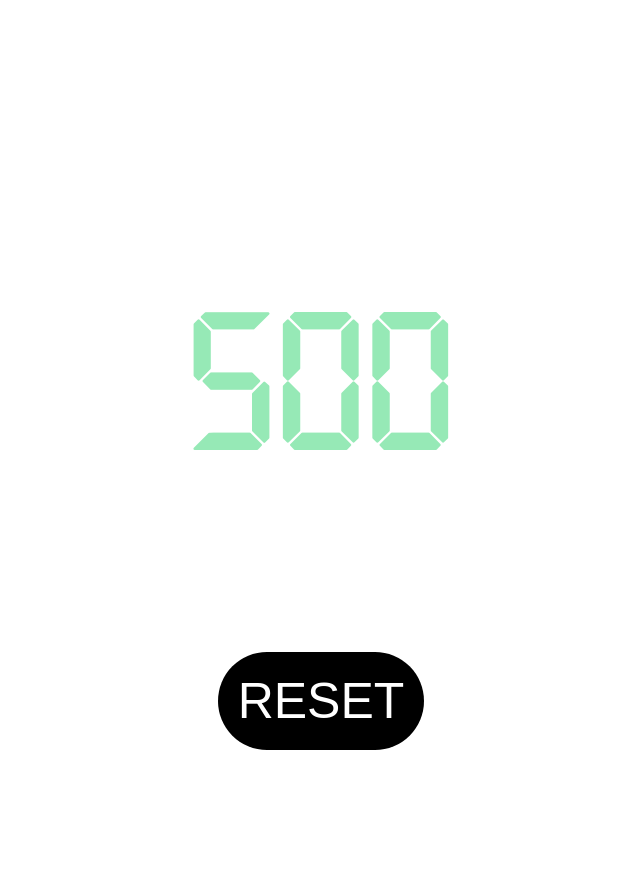
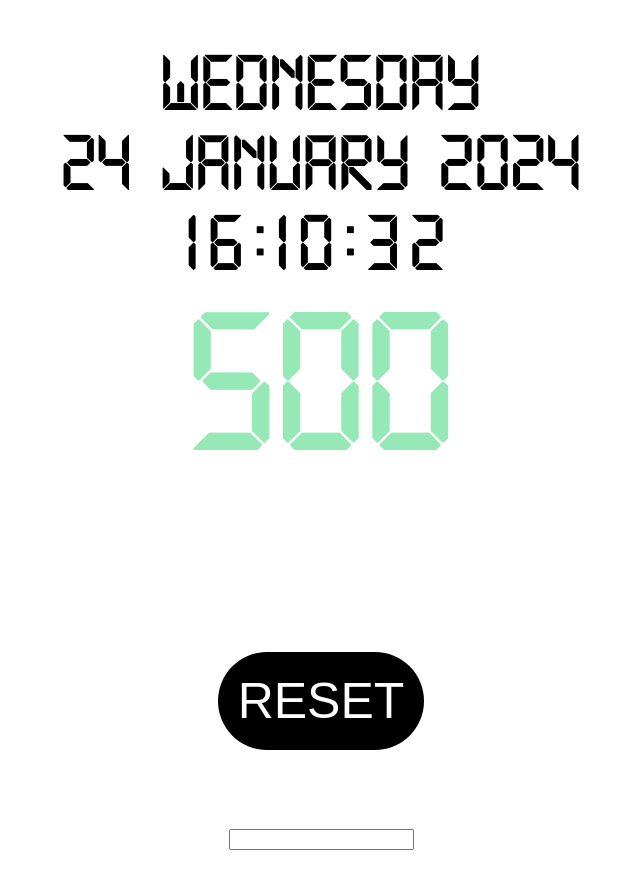
Before and after one commit to JackTiew/monthly-budget, a React (Create React App) app: page / in a window 1280 px wide. Shown: the top 888 px of the page, without its empty margins (319-959 px from the left). Before the commit the page ends 800 px from the top, so only its background shows below. Built offline with nearby package versions, Linux system fonts and the light colour scheme; the HTML template or start-up script is replaced by a standard one.

Commit message:
Complete.

```diff
--- a/src/App.js
+++ b/src/App.js
@@ -1,11 +1,15 @@
 import { useState, useEffect } from 'react'
 import { Constants } from './Constants';
+import CommonHelper from './CommonHelper';
 
 const DEFAULT_COUNT = 500;
 
 export default function App() {
 
   const [ count, setCount ] = useState(500);
+  const [ date , setDate ] = useState(new Date());
+  const [ isShowSessionCount , setIsShowSessionCount ] = useState(false);
+  const [ sessionCount, setSessionCount ] = useState(0);
 
   useEffect(() => {
     if (!localStorage.getItem('currentCount')) {
@@ -13,6 +17,15 @@ export default function App() {
       setCount(DEFAULT_COUNT);
     } else {
       setCount(localStorage.getItem('currentCount'));
+    }
+
+    let timer = setInterval(() => {
+      setDate(new Date());
+    }, 1000);
+
+    // Clean up code
+    return () => {
+      clearInterval(timer);
     }
   }, [])
 
@@ -22,7 +35,20 @@ export default function App() {
 
   const decrement = () => {
     setCount(count => count - 1);
+    setSessionCount(count => count + 1);
+
+    setIsShowSessionCount(true);
+    setTimeout(() => {
+      setIsShowSessionCount(false);
+      setSessionCount(0);
+    }, 10000);
   };
+
+  const updateCount = (e) => {
+    setCount(e.target.value);
+    setSessionCount(0);
+    setIsShowSessionCount(false);
+  }
 
   const reset = (e) => {
     e.stopPropagation();
@@ -49,12 +75,26 @@ export default function App() {
 
   return (
     <div className='container' onClick={decrement}>
+      <div className='timeSection'>
+        <div>{`${new CommonHelper().getDay(date.getDay())}`}</div>
+        <div>{`${new CommonHelper().getDate(date.getDate(), date.getMonth(), date.getFullYear())}`}</div>
+        <div style={{ letterSpacing: 10 }}>{`${new CommonHelper().getTime(date.getSeconds(), date.getMinutes(), date.getHours())}`}</div>
+      </div>
+      {
+        isShowSessionCount &&
+        <div className='sessionCount'>
+          -{sessionCount}
+        </div>
+      }
       <div className='count' style={{ color: getCountColor()}}>{count}</div>
       <div style={{ position: 'absolute', bottom: 50 }}>
         <button className='resetButton' onClick={reset}>
           RESET
         </button>
       </div>
+      <div className='countInput'>
+        <input type='number' onClick={e => e.stopPropagation()} onChange={updateCount}></input>
+      </div>
     </div>
   );
 }
--- /dev/null
+++ b/src/CommonHelper.js
@@ -0,0 +1,52 @@
+export default class CommonHelper {
+    getDay = (day) => {
+        switch(day) {
+            case 0: return 'SUNDAY';
+            case 1: return 'MONDAY';
+            case 2: return 'TUESDAY';
+            case 3: return 'WEDNESDAY';
+            case 4: return 'THURSDAY';
+            case 5: return 'FRIDAY';
+            case 6: return 'SATURDAY';
+            default: return '';
+        }
+    }
+
+    getDate = (day, month, year) => {
+        let monthString = '';
+        switch(month) {
+            case 0: monthString = 'January';
+                break;
+            case 1: monthString = 'FEBRUARY';
+                break;
+            case 2: monthString = 'MARCH';
+                break;
+            case 3: monthString = 'APRIL';
+                break;
+            case 4: monthString = 'MAY';
+                break;
+            case 5: monthString = 'JUNE';
+                break;
+            case 6: monthString = 'JULY';
+                break;
+            case 7: monthString = 'AUGUST';
+                break;
+            case 8: monthString = 'SEPTEMBER';
+                break;
+            case 9: monthString = 'OCTOBER';
+                break;
+            case 10: monthString = 'NOVEMBER';
+                break;
+            case 11: monthString = 'DECEMBER';
+                break;
+            default:
+                break;
+        }
+
+        return `${day} ${monthString} ${year}`;
+    }
+
+    getTime = (second, minute, hour) => {
+        return `${hour.toString().padStart(2, '0')}:${minute.toString().padStart(2, '0')}:${second.toString().padStart(2, '0')}`;
+    }
+}
--- a/src/index.css
+++ b/src/index.css
@@ -20,6 +20,22 @@ html, body {
     flex-direction: column;
 }
 
+.timeSection {
+    display: flex;
+    flex-direction: column;
+    font-size: 80px;
+    align-items: center;
+    position: absolute;
+    top: 50px;
+}
+
+.sessionCount {
+    color: #FF9AA1;
+    font-size: 35px;
+    position: absolute;
+    bottom: 345px;
+}
+
 .count {
     font-size: 200px;
     text-align: center;
@@ -35,3 +51,9 @@ html, body {
     border-radius: 50px;
     padding: 20px;
 }
+
+.countInput {
+    position: absolute;
+    bottom: -100px;
+    padding-bottom: 50px;
+}
```
Also changed, not shown: TODO.txt (added).
